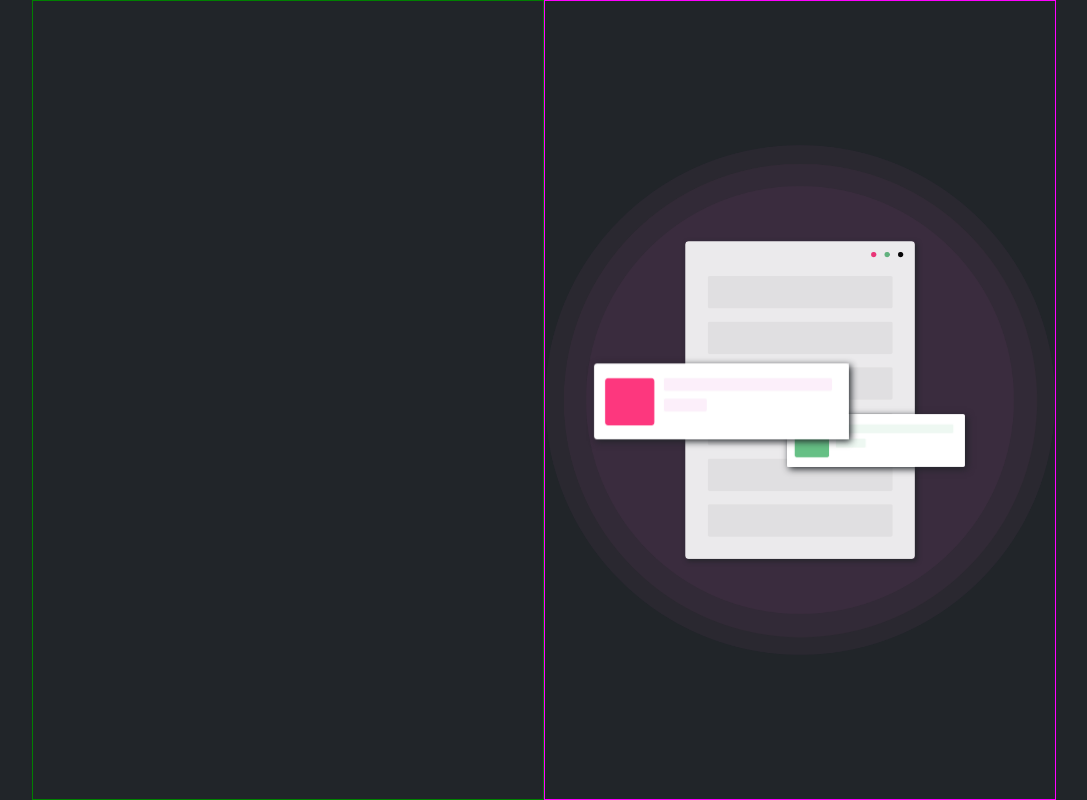
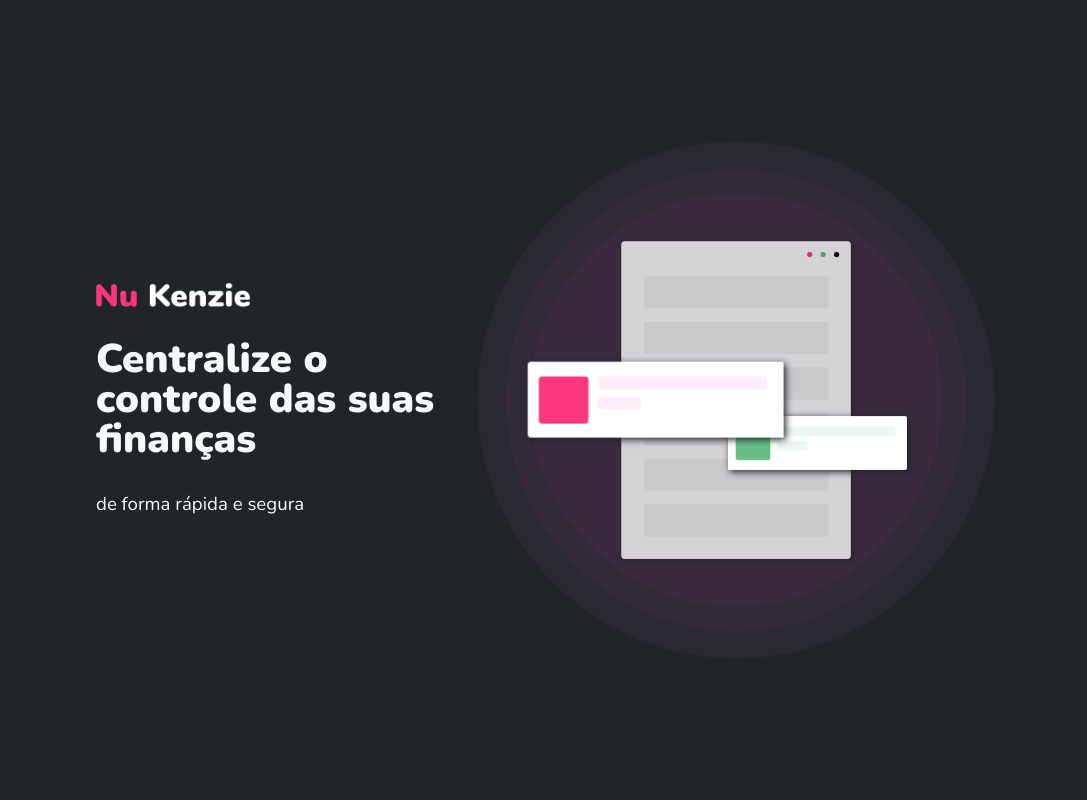
Before and after one commit to thdev-matheus/frontend-nukenzie-react-typescript, a React (Create React App) app: page / in a window 1280 px wide. Shown: the whole page, without its empty margins (96-1183 px from the left). Built offline with nearby package versions, Linux system fonts and the light colour scheme.

Commit message:
feat: textos e logo da box esquerda da página home

```diff
--- a/public/index.html
+++ b/public/index.html
@@ -6,6 +6,12 @@
     <meta name="viewport" content="width=device-width, initial-scale=1" />
     <meta name="theme-color" content="#000000" />
     <meta name="description" content="Aplicação para cálculo de gastos" />
+    <link rel="preconnect" href="https://fonts.googleapis.com" />
+    <link rel="preconnect" href="https://fonts.gstatic.com" crossorigin />
+    <link
+      href="https://fonts.googleapis.com/css2?family=Nunito:ital,wght@0,200;0,300;0,400;0,500;0,600;0,700;0,800;0,900;0,1000;1,200;1,300;1,400;1,500;1,600;1,700;1,800;1,900;1,1000&display=swap"
+      rel="stylesheet"
+    />
     <title>NuKenzie</title>
   </head>
   <body>
--- a/src/Pages/HomePage/index.tsx
+++ b/src/Pages/HomePage/index.tsx
@@ -1,10 +1,20 @@
 import * as S from "./styles";
 import * as C from "../../Components";
+import whiteLogo from "../../Assets/Images/white-logo.png";
 
 export const HomePage = () => {
   return (
     <S.Container>
-      <S.BoxLeft></S.BoxLeft>
+      <S.BoxLeft>
+        <img src={whiteLogo} alt="logo" />
+        <div className="box-title">
+          <h2>Centralize o</h2>
+          <h2>controle das suas</h2>
+          <h2>finanças</h2>
+        </div>
+        <span>de forma rápida e segura</span>
+      </S.BoxLeft>
+
       <S.BoxRigth>
         <C.HomeImg />
       </S.BoxRigth>
--- a/src/Pages/HomePage/styles.ts
+++ b/src/Pages/HomePage/styles.ts
@@ -33,15 +33,37 @@
   }
 
   @media (min-width: 1024px) {
-    width: 40%;
+    width: 30%;
     height: 100%;
 
     display: flex;
     flex-direction: column;
     justify-content: center;
-    align-items: center;
+    align-items: flex-start;
+    gap: 2rem;
 
-    border: 1px solid green;
+    & > img {
+      width: 40%;
+    }
+
+    & > .box-title {
+      width: 100%;
+
+      & > h2 {
+        font-size: 30pt;
+        font-weight: 900;
+
+        line-height: 2.5rem;
+
+        color: ${(props) => props.theme.txtSecondary};
+      }
+    }
+
+    & > span {
+      font-size: 14pt;
+
+      color: ${(props) => props.theme.txtSecondary};
+    }
   }
 
   @media (min-width: 1440px) {
@@ -65,8 +87,6 @@
     display: flex;
     justify-content: center;
     align-items: center;
-
-    border: 1px solid magenta;
   }
 
   @media (min-width: 1440px) {
--- a/src/Styles/GlobalStyle.ts
+++ b/src/Styles/GlobalStyle.ts
@@ -21,6 +21,8 @@
       align-items: center;
 
       overflow: hidden auto;
+
+      font-family: "Nunito";
     }
 
     h1, h2, h3, h4 {
```
